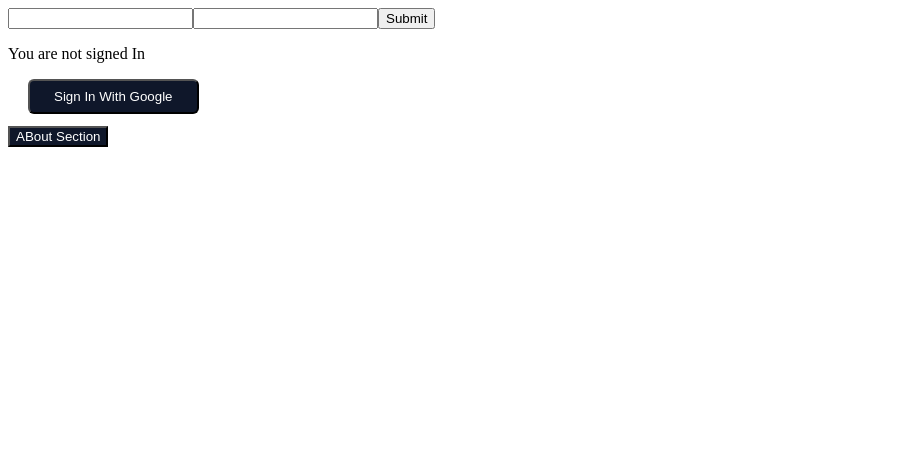
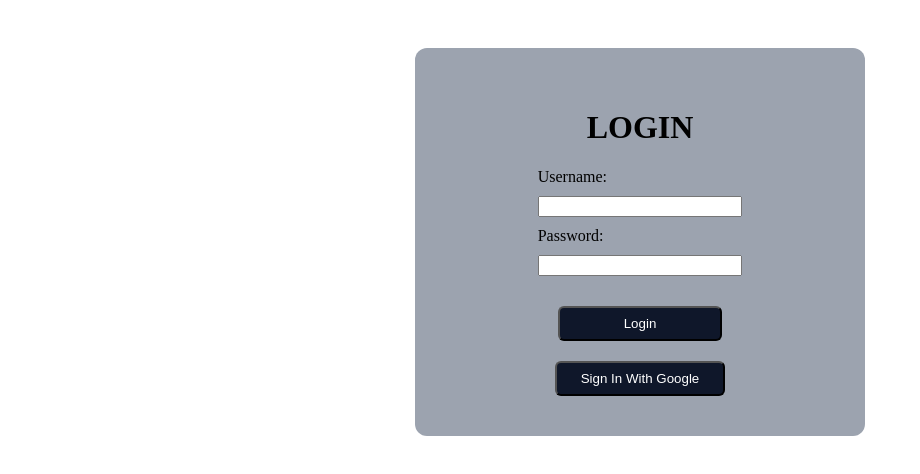
Before and after one commit to pankajsharma0001/eComplaint-Automation-System, a Next.js app: page / in a window 1280 px wide. Shown: the top 474 px of the page, without its empty margins (0-920 px from the left). Built offline with nearby package versions, Linux system fonts and the light colour scheme; no server answers.

Commit message:
Added UI to login page

```diff
--- a/app/Components/LOGIN/Signin.js
+++ b/app/Components/LOGIN/Signin.js
@@ -10,7 +10,7 @@ const Signin = () => {
   <>
       {status == 'loading' && <div>Loading...</div>}
     <div>
-      <p>You are not signed In</p>
+      {/* <p>You are not signed In</p> */}
       <button onClick={() => signIn('google', {prompt: 'select_account'})} className='bg-slate-900 text-white px-6 py-2 rounded-md mx-5'>Sign In With Google</button>
     </div>
     </>
--- a/app/Components/LOGIN/form.js
+++ b/app/Components/LOGIN/form.js
@@ -4,6 +4,8 @@ import { useForm } from "react-hook-form"
 import { useEffect } from 'react';
 // import '../globals.css'
 import { useRouter } from 'next/navigation';
+import Signin from './Signin';
+
 
 
 
@@ -90,23 +92,34 @@ const login = () => {
 
   return (
     <>
-      {isSubmitting &&  <div suppressHydrationWarning>verifying...</div>
-}
-      <div className='container'>
-        <form action="" onSubmit={handleSubmit(onSubmit)}>
-          <input type="text" {...register("username", { required: { value: true, message: "This cannot be empty" }, minLength: { value: 3, message: "Min Length is 3" }, maxLength: { value: 8, message: "Maxlength is 8" } })} />
-          {errors.username && <div>{errors.username.message}</div>}
+      <div className="flex">
+        <div className='container mx-auto flex flex-col  items-center   my-10 bg-gray-400 rounded-xl md:max-w-[450px] py-[40px]'>
 
-          <input type="password" {...register("password", {required:{value: true, message:"This cannot be empty"}, })} />
-          <input disabled={isSubmitting} type="submit" value="Submit" />
-          {errors.password && <div>{errors.password.message}</div>}
+          <h1>LOGIN</h1>
+          <form action="" className='flex  flex-col gap-2.5' onSubmit={handleSubmit(onSubmit)}>
 
-          {errors.myform && <div>{errors.myform.message}</div>}
+            <label>Username:</label>
+            <input type="text" {...register("username", { required: { value: true, message: "This cannot be empty" }, minLength: { value: 3, message: "Min Length is 3" }, maxLength: { value: 8, message: "Maxlength is 8" } })} />
+            {errors.username && <div className='text-red-600'>{errors.username.message}</div>}
+
+            <label>Password:</label>
+            <input type="password" {...register("password", { required: { value: true, message: "This cannot be empty" }, })} />
+            {errors.password && <div className='text-red-600'>{errors.password.message}</div>}
+
+            {isSubmitting && <div suppressHydrationWarning>verifying...</div>}
+            {errors.myform && <div className='text-red-600'>{errors.myform.message}</div>}
+
+            <input className='bg-slate-900 my-5  text-white px-16 py-2 rounded-md mx-5' disabled={isSubmitting} type="submit" value="Login" />
+          </form>
+          <Signin />
+        </div>
+
+      </div>
 
 
 
-        </form>
-      </div>
+
+
     </>
   )
 }
--- a/app/admin/page.js
+++ b/app/admin/page.js
@@ -1,6 +1,7 @@
 import React from 'react'
 
 const page = () => {
+
   return (
     <div>this is admin page</div>
   )
--- a/app/api/auth/[...nextauth]/route.js
+++ b/app/api/auth/[...nextauth]/route.js
@@ -1,7 +1,7 @@
 import NextAuth from "next-auth";
 import GoogleProvider from "next-auth/providers/google";
 import { signIn } from "next-auth/react";
-import { unauthorized } from "next/navigation";
+// import { unauthorized } from "next/navigation";
 
 const authOptions = {
     providers: [
@@ -19,7 +19,7 @@ const authOptions = {
     ],
     callbacks: {
         async signIn({ account, profile }) {
-            if (profile?.email?.endsWith('pcampus.edu.np')) {
+            if (profile?.email?.endsWith('@pcampus.edu.np')) {
                 return true;
             } else {
                 return '/unauthorized';
--- a/app/page.js
+++ b/app/page.js
@@ -1,7 +1,7 @@
 "use client"
 import Form from "./Components/LOGIN/form";
 import { useRouter } from 'next/navigation';
-import Signin from "./Components/LOGIN/Signin";
+// import Signin from "./Components/LOGIN/Signin";
 
 
 export default function Home() {
@@ -15,7 +15,7 @@ export default function Home() {
   return (
     <>
  <Form/>
- <Signin/>
- <button className="my-3 bg-slate-900 text-white" onClick={handleClick}>ABout Section </button>
+ {/* <Signin/> */}
+ {/* <button className=" m-auto flex py-1.5 px-4 rounded-lg bg-slate-900 text-white" onClick={handleClick}>ABout Section </button> */}
   </>);
 }
--- a/app/unauthorized/page.js
+++ b/app/unauthorized/page.js
@@ -1,10 +1,14 @@
+"use client"
 import React from 'react'
+import { useRouter } from 'next/navigation'
 
 const page = () => {
+    const router = useRouter();
   return (
     <div>
         Acess Denied!!!!
         Only Pulchowk Campus Can login in into this page.
+        <button className='flex mx-[270px] my-6 px-5 py-2 rounded-full bg-slate-900 text-white' onClick={()=> {return router.push('/')}}>Back</button>
     </div>
   )
 }
```
